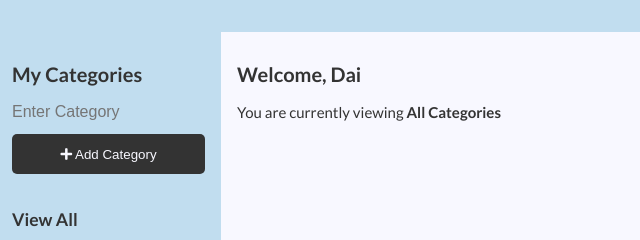
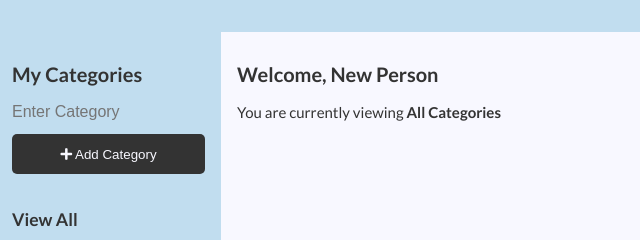
Before and after one commit to Arghyajit12/DailyGoalTracker, a plain HTML site: page index.html in a window 1280 px wide. Shown: the top 240 px of the page, 36-676 px from the left. Drawn offline with Linux system fonts and the light colour scheme.

Commit message:
Update index.html

```diff
--- a/index.html
+++ b/index.html
@@ -45,7 +45,7 @@
             <!-- Header -->
             <header class="header">
                 <div>
-                    <h1 class="header-title">Welcome, <strong>Dai</strong></h1>
+                    <h1 class="header-title">Welcome, <strong>New Person </strong></h1>
                     <div class="currently-viewing" data-currently-viewing>You are currently viewing All Categories</div>
                 </div>
 
```
